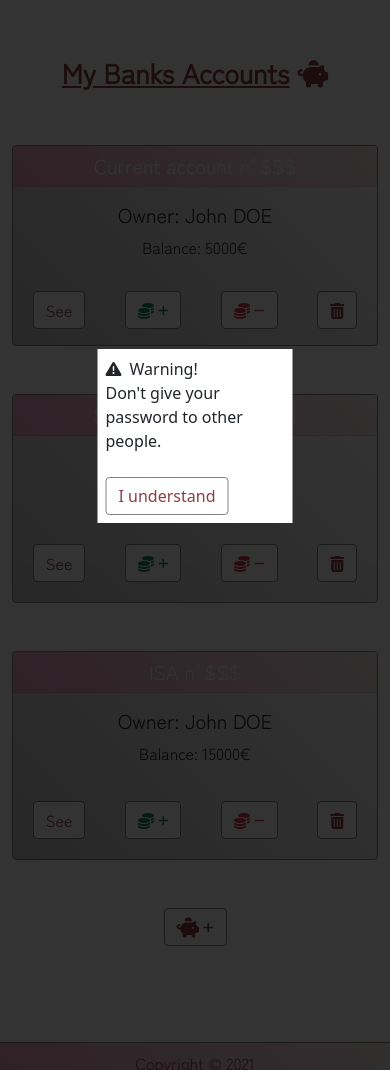
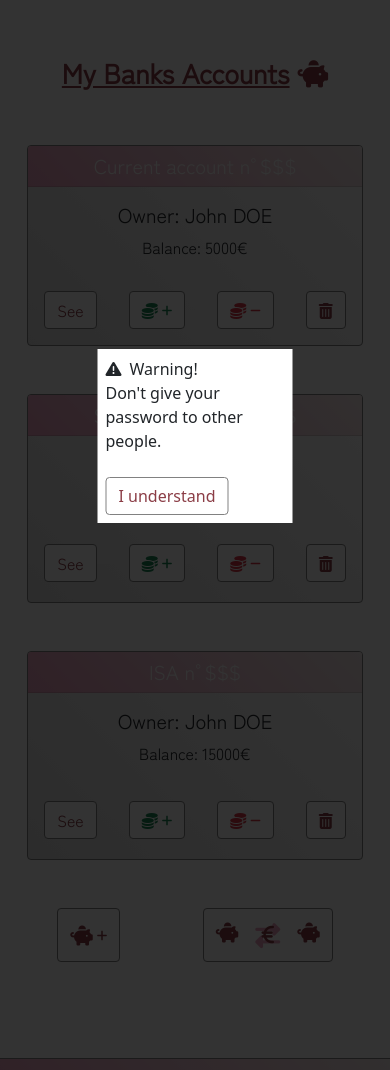
Before and after one commit to Nana-fr/Bank_account_management_app, a PHP site: page / in a window 390 px wide. Shown: the part 199-1269 px from the top of the page. Run offline with PHP 8.4, Linux system fonts and the light colour scheme; some libraries are stand-ins or nearby versions; some web fonts are replaced.

Commit message:
add transfer money feature

```diff
--- a/blog.html
+++ b/blog.html
@@ -29,7 +29,7 @@
   <!-- #### Header #### -->
   <header class="d-flex align-items-center py-3">
     <figure class="figure d-none d-lg-inline ps-3">
-    <img class="img-fluid" src="img/piggy bank1.png" alt="piggy bank logo"/>
+      <img class="img-fluid" src="img/piggy bank1.png" alt="piggy bank logo"/>
     </figure>
     <section class="container text-white ps-md-5">
       <h1 class="font-sixCaps">Piggy Bank</h1>
--- a/css/main.css
+++ b/css/main.css
@@ -170,12 +170,15 @@ textarea {
     width: 100vw;
     z-index: 2;
   }
+  legend {
+    border-bottom: 1px solid #818181;
+  }
   footer, .form {
     border-top: 1px solid #818181;
   }
-  .card, #form {
+  .card, .form {
     border: 1px solid #818181;
-    background:linear-gradient(45deg, rgb(196, 196, 196), rgb(255, 255, 255));
+    background:linear-gradient(45deg, rgb(221, 221, 221), rgb(255, 255, 255));
   }
 
 
--- a/index.html
+++ b/index.html
@@ -74,9 +74,9 @@
     <h2 class="fw-bold text-center text-decoration-underline py-5">My Banks Accounts<i class="fas fa-piggy-bank color ps-2"></i></h2>
 
     <!-- Display banks account -->
-    <div class="row justify-content-center px-2">
+    <div id="newAccount" class="row justify-content-center px-2">
 
-      <article class="card col-12 col-sm-8 col-md-7 col-lg-5 col-xxl-4 me-xl-5 mb-5 mt-lg-5 p-0">
+      <article class="card col-11 col-sm-7 col-md-5 col-xl-4 mx-3 mx-lg-4 mx-xl-5 mb-5 mt-lg-5 p-0">
         <h5 class="card-header bg-Kobi text-white text-center">Current account n°$$$</h5>
         <div class="card-body px-0 pb-0 text-center">
           <h5 class="card-title">Owner: John DOE</h5>
@@ -100,7 +100,7 @@
         </div>
       </article>
 
-      <article class="card col-12 col-sm-8 col-md-7 col-lg-5 col-xxl-4 mb-5 ms-lg-5 mt-lg-5 p-0">
+      <article class="card col-11 col-sm-7 col-md-5 col-xl-4 mx-3 mx-lg-4 mx-xl-5 mb-5 mt-lg-5 p-0">
         <h5 class="card-header bg-Kobi text-white text-center">Savings account n°$$$</h5>
         <div class="card-body px-0 pb-0 text-center">
           <h5 class="card-title">Owner: John DOE </h5>
@@ -124,7 +124,7 @@
         </div>
       </article>
 
-      <article class="card col-12 col-sm-8 col-md-7 col-lg-5 col-xxl-4 mb-5 mt-lg-5 p-0">
+      <article class="card col-11 col-sm-7 col-md-5 col-xl-4 mx-3 mx-lg-4 mx-xl-5 mb-5 mt-lg-5 p-0">
         <h5 class="card-header bg-Kobi text-white text-center">ISA n°$$$</h5>
         <div class="card-body px-0 pb-0 text-center">
           <h5 class="card-title">Owner: John DOE</h5>
@@ -148,22 +148,31 @@
         </div>
       </article>
 
-      <!-- For new account -->
-      <article id="newAccount" class="card col-12 col-sm-8 col-md-7 col-lg-5 col-xxl-4 d-none mb-5 ms-xl-6 mt-lg-5 p-0">
-      </article>
-
     </div>
 
-    <!-- To create new account -->
-    <div class="d-flex justify-content-center">
-      <button id="createbtn" class="btn btn-transaction mb-5" onClick="addForm()"><i class="fas fa-piggy-bank fa-lg"></i><i class="fas fa-plus fa-xs ps-1"></i><span class="d-none d-sm-block">Create a new account</span></button>
+    <!-- Buttons to create new account & transfer money -->
+    <div class="d-flex justify-content-around">
+      <button name="createAccount" class="btn btn-transaction mb-5" onClick="addForm(this.name)">
+        <i class="fas fa-piggy-bank fa-lg"></i><i class="fas fa-plus fa-xs ps-1"></i>
+        <span class="d-none d-sm-block">Create a new account</span>
+      </button>
+      <button name="transferMoney" class="btn btn-transaction mb-5" onClick="addForm(this.name)">
+        <i class="fas fa-piggy-bank fa-lg"></i>
+        <span class="fa-stack fa-lg"><i class="fas fa-exchange-alt fa-lg" style="color: #eea3c1"></i>
+          <i class="fas fa-euro-sign fa-stack-1x"></i>
+        </span>
+        <i class="fas fa-piggy-bank fa-lg"></i>
+        <span class="d-none d-sm-block">Transfer money</span>
+      </button>
     </div>
 
-    <div class="row justify-content-center">
-      <div id="form" class="d-none p-2 mb-5 col-12 col-sm-8 col-md-7 col-lg-5 col-xxl-4">
+    <div class="row justify-content-center px-2">
+      <!-- New account form-->
+      <div id="createAccount" class="d-none form mx-3 mx-lg-5 mb-5 col-11 col-sm-7 col-md-5 col-lg-4 col-xxl-3 p-0">
         <form action="" method="" class="">
           <fieldset>
-            <legend class="text-center text-decoration-underline">Create a new bank account</legend>
+            <legend class="bg-Kobi text-white text-center text-decoration-underline py-2">Create a new bank account</legend>
+            <div class="px-2">
               <label class="mt-2" for="accountType">Type of account:</label><br>
                       <select id="accountType" name="accountType" class="my-1">
                       <option value="">Choose</option>
@@ -175,12 +184,44 @@
               <input type="name" id="firstName" class="form-control my-1" name="firstName" placeholder="Ex: John">
               <label class="mt-2" for="lastName">Last name:</label>
               <input type="name" id="lastName" class="form-control my-1" name="LastName" placeholder="Ex: DOE">
-          <label class="mt-2" for="deposit">Cash deposit:</label>
+              <label class="mt-2" for="deposit">Cash deposit (min 50€):</label>
               <input type="number" id="deposit" class="form-control my-1" name="deposit" placeholder="Ex: 70" min="50">
+            </div>
           </fieldset>
         </form>
         <div class="d-flex justify-content-center">
-          <button class="btn btn-transaction my-2" type="submit" value="Confirm" onclick="createAccount()">Confirm</button>
+          <button class="btn btn-transaction my-3" type="submit" value="Confirm" onclick="createAccount()">Confirm</button>
+        </div>
+      </div>
+
+      <!-- Transfer money form-->
+      <div id="transferMoney" class="d-none form mx-3 mx-lg-5 mb-5 col-11 col-sm-7 col-md-5 col-lg-4 col-xxl-3 p-0">
+        <form action="" method="" class="">
+          <fieldset>
+            <legend class="bg-Kobi text-white text-center text-decoration-underline py-2">Transfer money to another account</legend>
+            <div class="px-2">
+              <label class="mt-2" for="accountDebit">Account to debit*:</label><br>
+                    <select id="accountDebit" name="accountDebit" class="my-1">
+                    <option value="">Select</option>
+                    <option value="0">Current account n°$$$</option>
+                    <option value="1">Savings account n°$$$</option>
+                    <option value="2">ISA n°$$$</option>
+                    </select><br>
+              <label class="mt-2" for="sumTransfer">Sum of money:</label>
+              <input type="number" id="sumTransfer" class="form-control my-1" name="sumTransfer" placeholder="Ex: 70" min="50">
+              <label class="mt-2" for="accountCredit">Account to credit*:</label><br>
+                    <select id="accountCredit" name="accountCredit" class="my-1">
+                    <option value="">Select</option>
+                    <option value="0">Current account n°$$$</option>
+                    <option value="1">Savings account n°$$$</option>
+                    <option value="2">ISA n°$$$</option>
+                    </select><br>
+              <p class="py-2">*Please, note that it isn't possible to transfer money from or to an account created less that 24h.</p>
+            </div>
+          </fieldset>
+        </form>
+        <div class="d-flex justify-content-center">
+          <button class="btn btn-transaction my-2" type="submit" value="Confirm" onclick="transferMoney()">Confirm</button>
         </div>
       </div>
     </div>
--- a/js/main.js
+++ b/js/main.js
@@ -56,19 +56,20 @@ function deployedForm(clicked_name, clicked_type) {
 
 
 // ### Delete account ###
-
 function deleteAccount(clicked_id) {
     let n= clicked_id;
     articles[n].classList.add("d-none");
 }
 
-// ### Create account ###
+
+// ### Create account & transfer money ###
 
 // Display form
-function addForm() {
-    document.getElementById("createbtn").classList.add("d-none");
-    document.getElementById("form").classList.remove("d-none");
+function addForm(clicked_name) {
+    document.getElementsByName(clicked_name)[0].classList.add("d-none");
+    document.getElementById(clicked_name).classList.remove("d-none");
 }
+
 // Create account
 function createAccount() {
 let accountType = document.getElementById("accountType").value;
@@ -76,17 +77,18 @@ let firstName = document.getElementById("firstName").value;
 let lastName = document.getElementById("lastName").value.toUpperCase();
 let deposit = document.getElementById("deposit").value;
 let newAccount = document.getElementById("newAccount");
-newAccount.classList.remove("d-none");
-document.getElementById("form").classList.add("d-none")
-newAccount.innerHTML = `<h5 class="card-header bg-Kobi text-white text-center">${accountType} n°$$$</h5>
+document.getElementsByName("createAccount")[0].classList.remove("d-none");
+document.getElementById("createAccount").classList.add("d-none")
+newAccount.innerHTML += `<article class="card col-11 col-sm-7 col-md-5 col-xl-4 mx-3 mx-lg-4 mx-xl-5 mb-5 mt-lg-5 p-0">
+                            <h5 class="card-header bg-Kobi text-white text-center">${accountType} n°$$$</h5>
                             <div class="card-body px-0 pb-0 text-center">
                                 <h5 class="card-title">Owner: ${firstName[0].toUpperCase()}${firstName.slice(1)} ${lastName}</h5>
                                 <p class="card-text mb-2">Balance: <span>${deposit}</span>€</p>
                                 <ul class="px-0 pt-4 d-flex justify-content-around btnsBloc">
                                     <a href="#" class="btn btn-transaction rounded m-1">See<span class="d-none d-lg-block">more</span></a>
-                                <a href="#" name="3" type="deposit" class="btn btn-transaction rounded text-success m-1" onClick="deployedForm(this.name, this.type)"><i class="fas fa-coins"></i><i class="fas fa-plus fa-xs ps-1"></i><span class="d-none d-lg-block">Deposit</span></a>
-                                <a href="#" name="3" type="withdrawal" class="btn btn-transaction rounded text-danger m-1" onClick="deployedForm(this.name, this.type)"><i class="fas fa-coins"></i><i class="fas fa-minus fa-xs ps-1"></i><span class="d-none d-lg-block">Withdrawal</span></a>
-                                <a href="#" id="3" class="btn btn-transaction rounded m-1" onClick="deleteAccount(this.id)"><i class="fas fa-trash-alt"></i><span class="d-none d-lg-block">Delete</span></a>
+                                    <a href="#" name="${articles.length}" type="deposit" class="btn btn-transaction rounded text-success m-1" onClick="deployedForm(this.name, this.type)"><i class="fas fa-coins"></i><i class="fas fa-plus fa-xs ps-1"></i><span class="d-none d-lg-block">Deposit</span></a>
+                                    <a href="#" name="${articles.length}" type="withdrawal" class="btn btn-transaction rounded text-danger m-1" onClick="deployedForm(this.name, this.type)"><i class="fas fa-coins"></i><i class="fas fa-minus fa-xs ps-1"></i><span class="d-none d-lg-block">Withdrawal</span></a>
+                                    <a href="#" id="${articles.length}" class="btn btn-transaction rounded m-1" onClick="deleteAccount(this.id)"><i class="fas fa-trash-alt"></i><span class="d-none d-lg-block">Delete</span></a>
                                 </ul>
                             </div>
                             <div class="d-none form m-3">
@@ -97,8 +99,30 @@ newAccount.innerHTML = `<h5 class="card-header bg-Kobi text-white text-center">$
                                 <div class="d-flex justify-content-center">
                                     <button class="btn btn-transaction my-2" type="submit" value="Confirm">Confirm</button>
                                 </div>
-                        </div>`;
+                            </div></article>`;
 }
+
+// Transfer money
+function transferMoney() {
+    // get elements
+    let accountDebit = document.getElementById("accountDebit").value;
+    let sumTransfer = document.getElementById("sumTransfer").value;
+    let accountCredit = document.getElementById("accountCredit").value;
+    let balanceDebit = articles[accountDebit].querySelector("span");
+    let balanceCredit = articles[accountCredit].querySelector("span");
+    // calculate new balance
+    let resultDebit = 0;
+    let resultCredit = 0;
+    resultDebit = parseInt(balanceDebit.innerText) - parseInt(sumTransfer);
+    resultCredit = parseInt(balanceCredit.innerText) + parseInt(sumTransfer);
+    // display new balance
+    balanceDebit.innerText = resultDebit;
+    balanceCredit.innerText = resultCredit;
+    // hide form & display button
+    document.getElementById("transferMoney").classList.add("d-none")
+    document.getElementsByName("transferMoney")[0].classList.remove("d-none");
+}
+
 
 // ##### Statistics page #####
 fetch('data/statistics.json')
```
Lines whose indentation alone changed are shown as unchanged.
